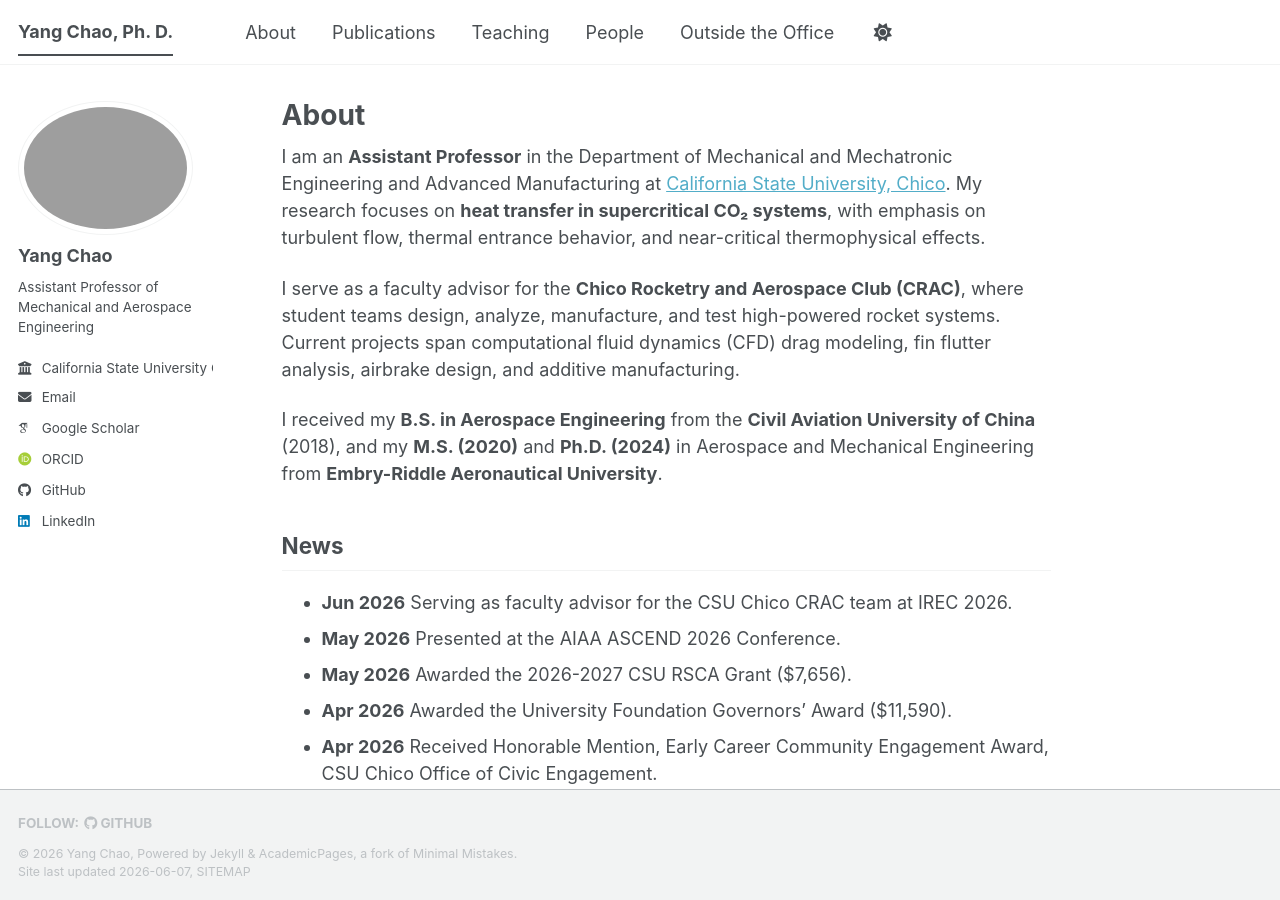
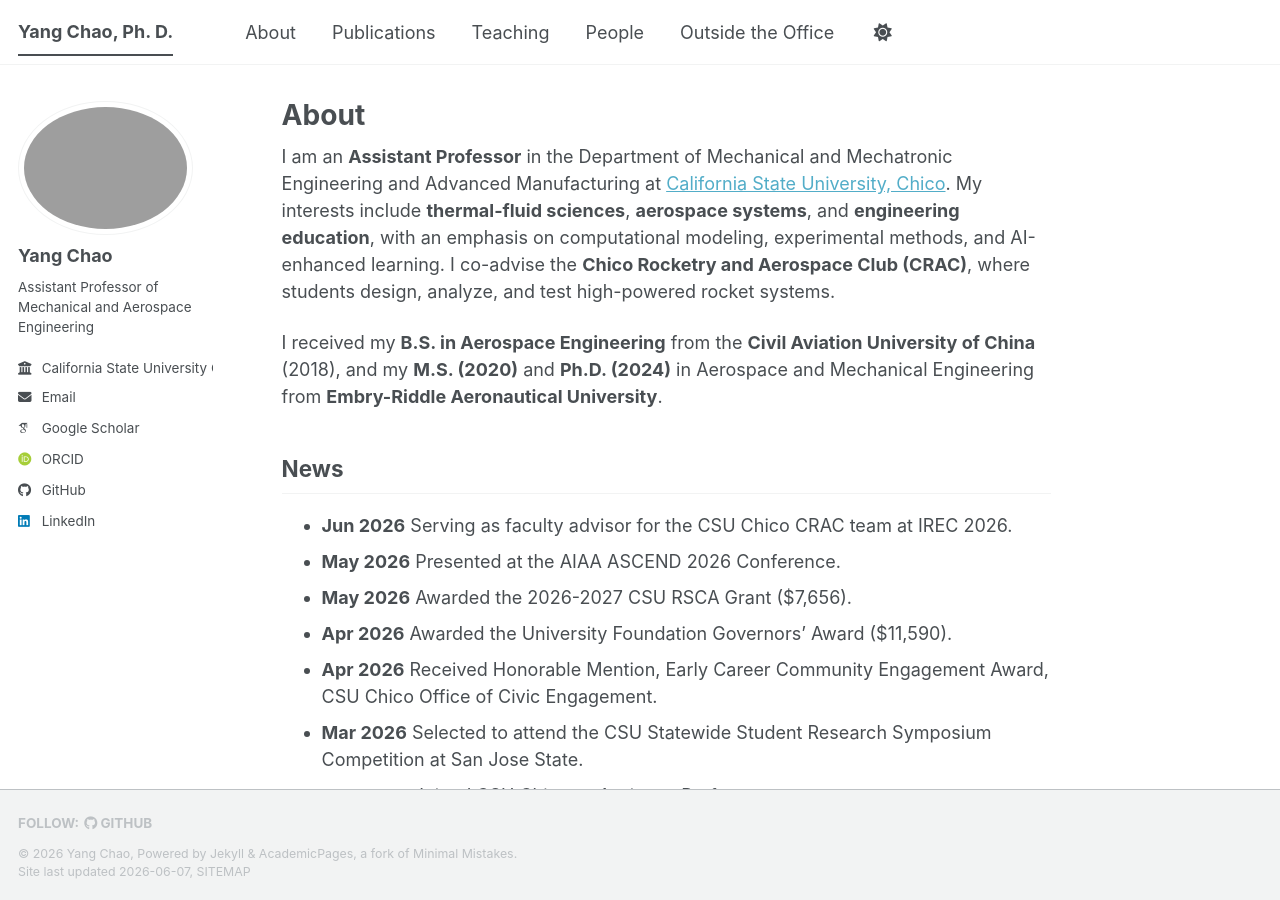
Before and after one commit to cycynyny/cycynyny.github.io, a Jekyll site: the page built from _pages/about.md, in a window 1280 px wide and 900 px high. Built offline with Jekyll 4.4.1, drawn with Linux system fonts in a browser that asks for light colours; some web fonts are replaced; a script bundle is joined from its source files by our own code; library files that are not in the unit come from our copies.

Commit message:
Update about.md

```diff
--- a/_pages/about.md
+++ b/_pages/about.md
@@ -8,9 +8,7 @@
   - /about.html
 ---
 
-I am an **Assistant Professor** in the Department of Mechanical and Mechatronic Engineering and Advanced Manufacturing at [California State University, Chico](https://www.csuchico.edu/). My research focuses on **heat transfer in supercritical CO₂ systems**, with emphasis on turbulent flow, thermal entrance behavior, and near-critical thermophysical effects.
-
-I serve as a faculty advisor for the **Chico Rocketry and Aerospace Club (CRAC)**, where student teams design, analyze, manufacture, and test high-powered rocket systems. Current projects span computational fluid dynamics (CFD) drag modeling, fin flutter analysis, airbrake design, and additive manufacturing.
+I am an **Assistant Professor** in the Department of Mechanical and Mechatronic Engineering and Advanced Manufacturing at [California State University, Chico](https://www.csuchico.edu/). My interests include **thermal-fluid sciences**, **aerospace systems**, and **engineering education**, with an emphasis on computational modeling, experimental methods, and AI-enhanced learning. I co-advise the **Chico Rocketry and Aerospace Club (CRAC)**, where students design, analyze, and test high-powered rocket systems.
 
 I received my **B.S. in Aerospace Engineering** from the **Civil Aviation University of China** (2018), and my **M.S. (2020)** and **Ph.D. (2024)** in Aerospace and Mechanical Engineering from **Embry-Riddle Aeronautical University**.
 
```
